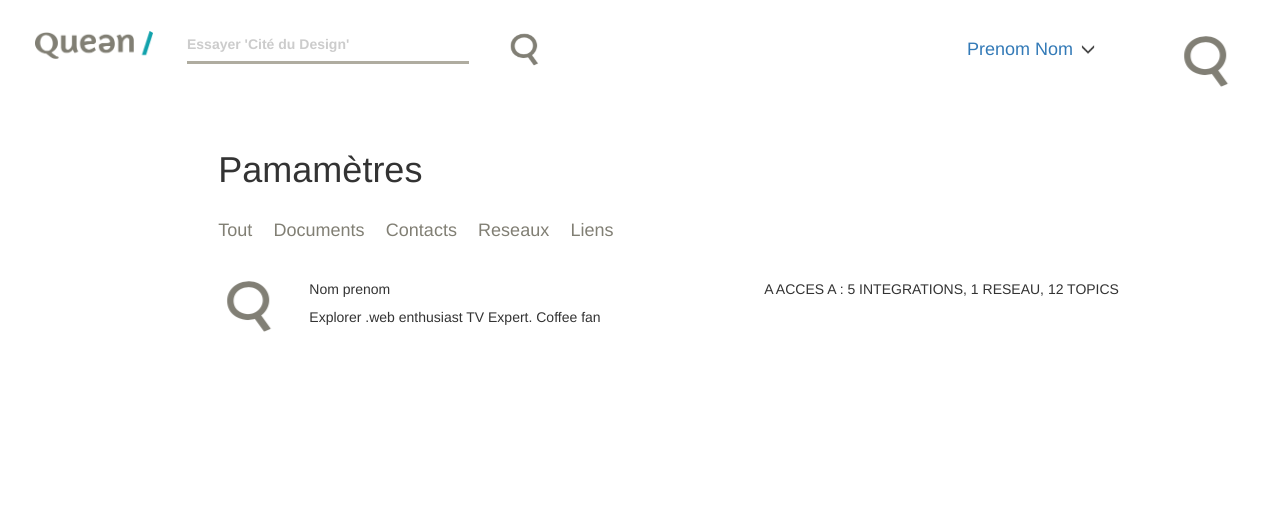
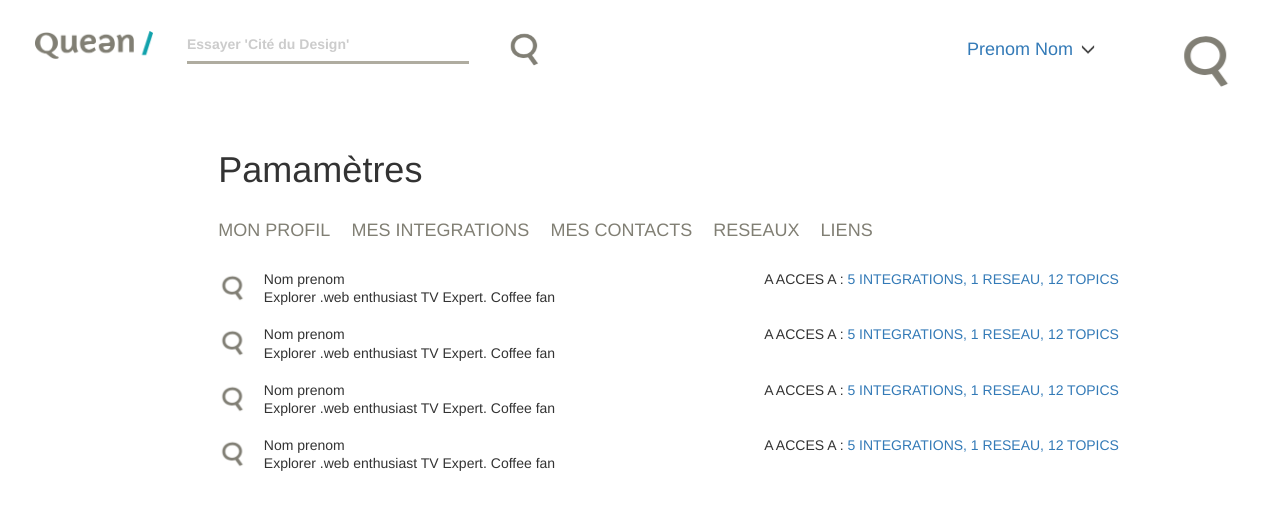
Before and after one commit to tbeaurain/XtoX, an Angular app: page /parametre in a window 1280 px wide. Shown: the top 510 px of the page. Built offline with nearby package versions, Linux system fonts and the light colour scheme; what angular-in-memory-web-api would draw is missing.

Commit message:
modif css

```diff
--- a/src/app/functionality/files/files.component.css
+++ b/src/app/functionality/files/files.component.css
@@ -10,7 +10,7 @@
 /* title files */
 .result .title {
     font-size: 20px;
-    color: #3A3A37;
+    color: #35404B;
     display: inline;
     padding-left: 10px
 }
@@ -22,8 +22,11 @@
 
 /*author files */
 .author{
-    padding-left: 4px;
     padding-top: 4px;
     color: #817F74;
     font-size: 15
 }
+
+.information{
+    padding-left: 3%
+}
--- a/src/app/functionality/files/files.component.html
+++ b/src/app/functionality/files/files.component.html
@@ -5,11 +5,11 @@
   </div>
     <div class="row">
       <div class="col-md-1">
-        <img src="../../assets/img/loupe.png" >
+        <img src="../../assets/img/loupe.png" width="50px">
       </div>
       <div class="col-md-6">
         <div class="author">Mediatheque de la cité </div>
-        <a > Demander l'acces aux ressources </a>
+        <a> Demander l'acces aux ressources </a>
       </div>
     </div>
 </div>
--- a/src/app/functionality/nav-bar/nav-bar-users/nav-bar.component.html
+++ b/src/app/functionality/nav-bar/nav-bar-users/nav-bar.component.html
@@ -8,7 +8,7 @@
         <div class="col-sm-3"></div>
         <div class="col-sm-2">
           <div class="profil">
-              <h4> <a routerLink="/profil" > Prenom Nom </a>
+              <h4><a routerLink="/profil" > Prenom Nom </a>
             <a class="nav-link dropdown-toggle" id="navbarDropdown" role="button" data-toggle="dropdown" aria-haspopup="true" aria-expanded="false">
               <img src="../../assets/img/down-arrow.png" width="20" height="20">
             </a>
--- a/src/app/webPage/parametre/parametre.component.css
+++ b/src/app/webPage/parametre/parametre.component.css
@@ -7,3 +7,11 @@
     padding-bottom: 2%;
     padding-top: 2%
 }
+
+.h5, h5 {
+    margin: 0;
+}
+
+.row {
+    margin-bottom: 10px;
+}
--- a/src/app/webPage/parametre/parametre.component.html
+++ b/src/app/webPage/parametre/parametre.component.html
@@ -1,32 +1,86 @@
 <app-nav-bar></app-nav-bar>
 
 <div class = "row">
-
   <div class = "col-md-2"></div>
-
   <div class = "col-md-10">
     <h1> Pamamètres</h1>
     <h4><nav class="nav">
-      <a class="nav-link active">Tout</a>
-      <a class="nav-link">Documents</a>
-      <a class="nav-link">Contacts</a>
-      <a class="nav-link disabled">Reseaux</a>
-      <a class="nav-link disabled">Liens</a>
+      <a class="nav-link active">MON PROFIL</a>
+      <a class="nav-link">MES INTEGRATIONS</a>
+      <a class="nav-link">MES CONTACTS</a>
+      <a class="nav-link disabled">RESEAUX</a>
+      <a class="nav-link disabled">LIENS</a>
     </nav></h4>
 
     <div class = "row">
       <div class = "col-md-6">
         <div class = "row">
-          <div class = "col-md-2">
-            <img src="../../../assets/img/loupe.png">
+          <div class = "col-md-1">
+            <img src="../../../assets/img/loupe.png" width="30px">
           </div>
-          <div class = "col-md-10">
+          <div class = "col-md-11">
+            <div class = "information">
             <h5> Nom prenom </h5>
             Explorer .web enthusiast TV Expert. Coffee fan
+          </div>
           </div>
         </div>
       </div>
       <div class = "col-md-6">
-        <h5>A ACCES A : 5 INTEGRATIONS, 1 RESEAU, 12 TOPICS</h5>
+        <h5>A ACCES A : <a> 5 INTEGRATIONS, 1 RESEAU, 12 TOPICS </a></h5>
       </div>
+    </div>
+
+    <div class = "row">
+        <div class = "col-md-6">
+          <div class = "row">
+            <div class = "col-md-1">
+              <img src="../../../assets/img/loupe.png" width="30px">
+            </div>
+            <div class = "col-md-11">
+              <h5> Nom prenom </h5>
+              Explorer .web enthusiast TV Expert. Coffee fan
+            </div>
+          </div>
+        </div>
+        <div class = "col-md-6">
+          <h5>A ACCES A : <a> 5 INTEGRATIONS, 1 RESEAU, 12 TOPICS </a></h5>
+        </div>
+    </div>
+
+    <div class = "row">
+        <div class = "col-md-6">
+          <div class = "row">
+            <div class = "col-md-1">
+              <img src="../../../assets/img/loupe.png" width="30px">
+            </div>
+            <div class = "col-md-11">
+              <h5> Nom prenom </h5>
+              Explorer .web enthusiast TV Expert. Coffee fan
+            </div>
+          </div>
+        </div>
+        <div class = "col-md-6">
+          <h5>A ACCES A : <a> 5 INTEGRATIONS, 1 RESEAU, 12 TOPICS </a></h5>
+        </div>
+    </div>
+
+    <div class = "row">
+        <div class = "col-md-6">
+          <div class = "row">
+            <div class = "col-md-1">
+              <img src="../../../assets/img/loupe.png" width="30px">
+            </div>
+            <div class = "col-md-11">
+              <h5> Nom prenom </h5>
+              Explorer .web enthusiast TV Expert. Coffee fan
+            </div>
+          </div>
+        </div>
+        <div class = "col-md-6" >
+          <h5>A ACCES A : <a> 5 INTEGRATIONS, 1 RESEAU, 12 TOPICS </a></h5>
+        </div>
+      </div>
+
   </div>
+</div>
--- a/src/app/webPage/profil/profil.component.css
+++ b/src/app/webPage/profil/profil.component.css
@@ -1,6 +1,11 @@
 .result nav{
     margin-left: 10px
 }
+
+.nav-tabs {
+    border-bottom: 0px solid ;
+}
+
 
 .tag{
     padding-bottom: 2%;
--- a/src/app/webPage/profil/profil.component.html
+++ b/src/app/webPage/profil/profil.component.html
@@ -5,16 +5,43 @@
     <div class= "col-md-2"></div>
     <div class="col-md-6">
       <div class="search"><app-search-bar> </app-search-bar></div>
-      <h4><nav class="nav">
-        <a class="nav-link active">Tout</a>
-        <a class="nav-link">Documents</a>
-        <a class="nav-link">Contacts</a>
-        <a class="nav-link disabled">Reseaux</a>
-        <a class="nav-link disabled">Liens</a>
-      </nav></h4>
-      <app-files></app-files>
-      <app-files></app-files>
-      <app-files></app-files>
+
+      <h4><nav><ul class="nav nav-tabs" id="nav-tab" role="tablist">
+          <a class="nav-item active" id="nav-tout-tab" data-toggle="tab" href="#nav-tout" role="tab" aria-controls="nav-tout" aria-selected="false">Tout</a>
+          <a class="nav-item" id="nav-documents-tab" data-toggle="tab" href="#nav-documents" role="tab" aria-controls="nav-documents" aria-selected="false">Documents</a>
+          <a class="nav-item" id="nav-contacts-tab" data-toggle="tab" href="#nav-contacts" role="tab" aria-controls="nav-contacts" aria-selected="false">Contacts</a>
+          <a class="nav-item" id="nav-reseaux-tab" data-toggle="tab" href="#nav-reseaux" role="tab" aria-controls="nav-reseaux" aria-selected="false">Reseaux</a>
+          <a class="nav-item" id="nav-liens-tab" data-toggle="tab" href="#nav-liens" role="tab" aria-controls="nav-liens" aria-selected="false">Liens</a>
+        </ul></nav></h4>
+
+        <div class="tab-content" id="nav-tabContent">
+            <div class="tab-pane fade" id="nav-tout" role="tabpanel" aria-labelledby="tout-tab">
+              <app-files></app-files>
+              <app-files></app-files>
+              <app-files></app-files>
+              <app-files></app-files>
+              <app-files></app-files>
+            </div>
+            <div class="tab-pane fade" id="nav-documents" role="tabpanel" aria-labelledby="documents-tab">
+              <app-files></app-files>
+              <app-files></app-files>
+              <app-files></app-files>
+              <app-files></app-files>
+            </div>
+            <div class="tab-pane fade" id="nav-contacts" role="tabpanel" aria-labelledby="contacts-tab">
+              <app-files></app-files>
+              <app-files></app-files>
+              <app-files></app-files>
+            </div>
+            <div class="tab-pane fade" id="nav-reseaux" role="tabpanel" aria-labelledby="reseaux-tab">
+              <app-files></app-files>
+              <app-files></app-files>
+            </div>
+            <div class="tab-pane fade" id="nav-liens" role="tabpanel" aria-labelledby="liens-tab">
+              <app-files></app-files>
+            </div>
+          </div>
+
     </div>
   </div>
 </div>
--- a/src/app/webPage/result/result.component.css
+++ b/src/app/webPage/result/result.component.css
@@ -15,6 +15,10 @@
 .tag{
     padding-bottom: 2%;
     padding-top: 2%
+}
+
+.nav-tabs {
+    border-bottom: 0px solid ;
 }
 
 .nav{
--- a/src/app/webPage/result/result.component.html
+++ b/src/app/webPage/result/result.component.html
@@ -10,19 +10,41 @@
 
 <div class="row">
   <div class="col-md-7">
-    <h4><nav class="nav">
-      <a class="nav-link active">Tout</a>
-      <a class="nav-link">Documents</a>
-      <a class="nav-link">Contacts</a>
-      <a class="nav-link disabled">Reseaux</a>
-      <a class="nav-link disabled">Liens</a>
-    </nav></h4>
+    <h4><nav><ul class="nav nav-tabs" id="nav-tab" role="tablist">
+      <a class="nav-item active" id="nav-tout-tab" data-toggle="tab" href="#nav-tout" role="tab" aria-controls="nav-tout" aria-selected="false">Tout</a>
+      <a class="nav-item" id="nav-documents-tab" data-toggle="tab" href="#nav-documents" role="tab" aria-controls="nav-documents" aria-selected="false">Documents</a>
+      <a class="nav-item" id="nav-contacts-tab" data-toggle="tab" href="#nav-contacts" role="tab" aria-controls="nav-contacts" aria-selected="false">Contacts</a>
+      <a class="nav-item" id="nav-reseaux-tab" data-toggle="tab" href="#nav-reseaux" role="tab" aria-controls="nav-reseaux" aria-selected="false">Reseaux</a>
+      <a class="nav-item" id="nav-liens-tab" data-toggle="tab" href="#nav-liens" role="tab" aria-controls="nav-liens" aria-selected="false">Liens</a>
+    </ul></nav></h4>
 
-
-<app-files></app-files>
-<app-files> </app-files>
-<app-files></app-files>
-<app-files> </app-files>
+    <div class="tab-content" id="nav-tabContent">
+        <div class="tab-pane fade" id="nav-tout" role="tabpanel" aria-labelledby="tout-tab">
+          <app-files></app-files>
+          <app-files></app-files>
+          <app-files></app-files>
+          <app-files></app-files>
+          <app-files></app-files>
+        </div>
+        <div class="tab-pane fade" id="nav-documents" role="tabpanel" aria-labelledby="documents-tab">
+          <app-files></app-files>
+          <app-files></app-files>
+          <app-files></app-files>
+          <app-files></app-files>
+        </div>
+        <div class="tab-pane fade" id="nav-contacts" role="tabpanel" aria-labelledby="contacts-tab">
+          <app-files></app-files>
+          <app-files></app-files>
+          <app-files></app-files>
+        </div>
+        <div class="tab-pane fade" id="nav-reseaux" role="tabpanel" aria-labelledby="reseaux-tab">
+          <app-files></app-files>
+          <app-files></app-files>
+        </div>
+        <div class="tab-pane fade" id="nav-liens" role="tabpanel" aria-labelledby="liens-tab">
+          <app-files></app-files>
+        </div>
+      </div>
 
   </div>
 
```
